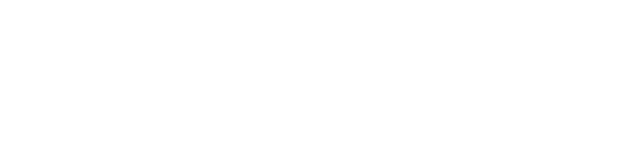
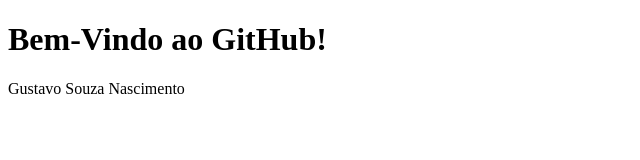
Before and after one commit to GustavoSouNascimento/Qualquer-Nome, a plain HTML site: page index.html in a window 1280 px wide. Shown: the whole page, without its empty margins (0-640 px from the left). Drawn offline with Linux system fonts and the light colour scheme.

Commit message:
Adiciona titulo e nome.

```diff
--- a/index.html
+++ b/index.html
@@ -3,9 +3,10 @@
 <head>
     <meta charset="UTF-8">
     <meta name="viewport" content="width=device-width, initial-scale=1.0">
-    <title>Site teste</title>
+    <title>GitHub</title>
 </head>
 <body>
-
+    <h1>Bem-Vindo ao GitHub!</h1>
+    <p>Gustavo Souza Nascimento</p>
 </body>
 </html>
```
